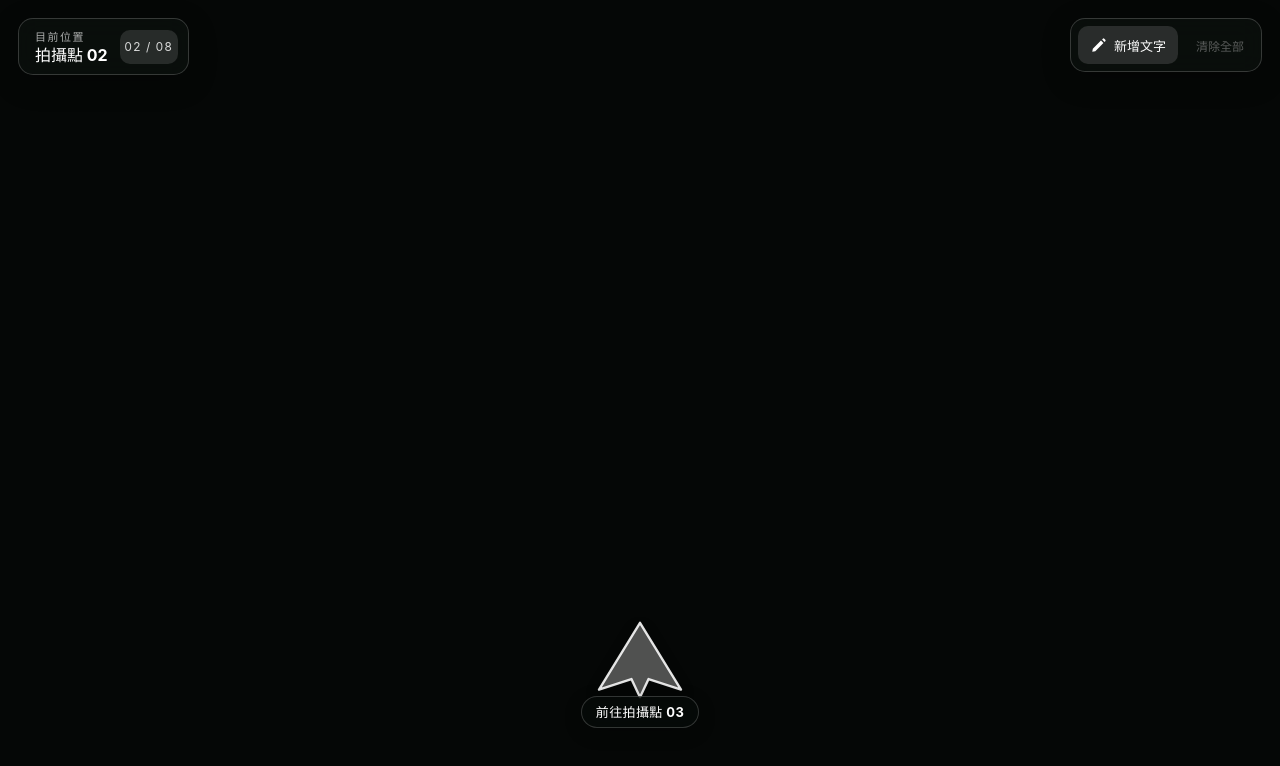
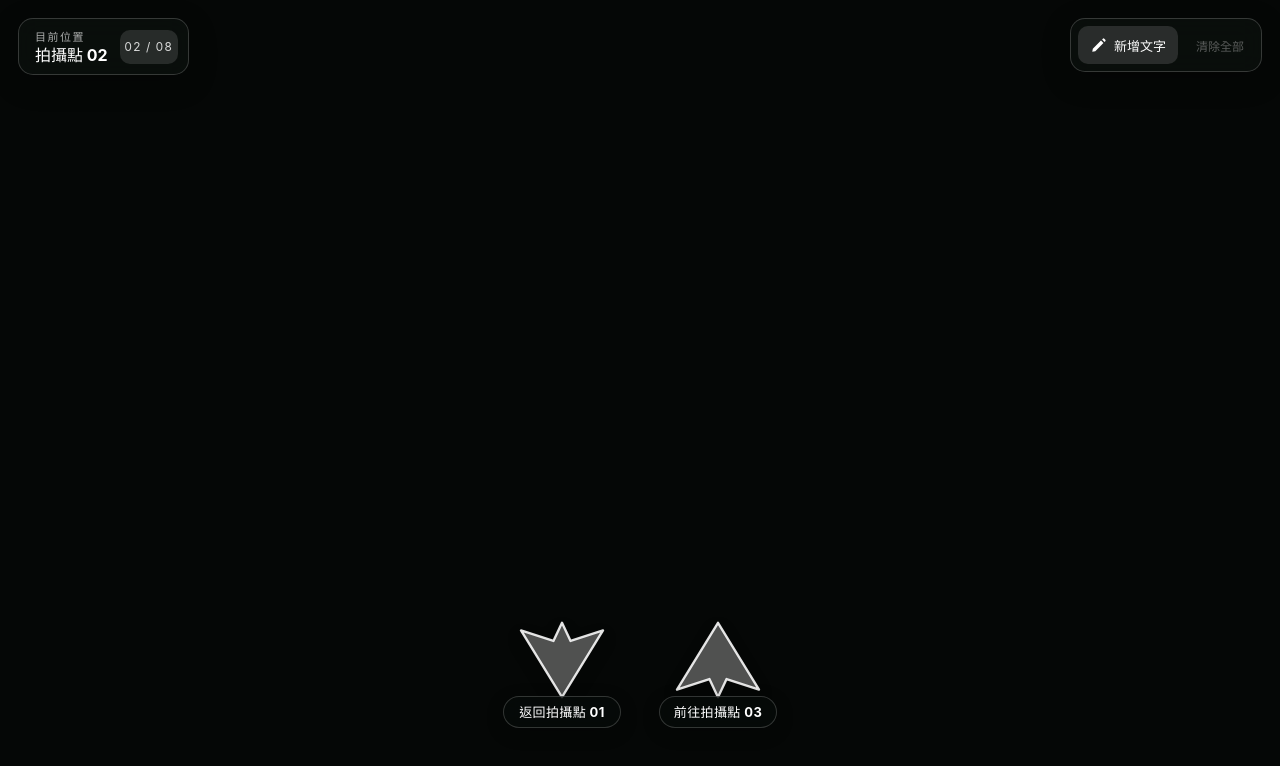
Before and after one commit to ryan8252/library-360-viewer, a website built with Vite: page index.html in a window 1280 px wide. Both pictures are taken after a click on the button "前往拍攝點 02". Built offline with nearby package versions, Linux system fonts and the light colour scheme; what @photo-sphere-viewer/core, @photo-sphere-viewer/markers-plugin would draw is missing.

Commit message:
Add previous-scene navigation to panorama tour

```diff
--- a/index.html
+++ b/index.html
@@ -61,6 +61,24 @@
         <kbd>Esc</kbd>
         取消
       </div>
+
+      <button
+        id="previous-scene"
+        class="navigation-hotspot navigation-hotspot--previous"
+        type="button"
+        aria-label="上一個地點：拍攝點 08"
+      >
+        <svg class="navigation-hotspot__arrow" viewBox="0 0 100 86" aria-hidden="true">
+          <path
+            class="navigation-hotspot__shape"
+            d="M50 4 93 74 59 63 50 82 41 63 7 74Z"
+            transform="rotate(180 50 43)"
+          />
+        </svg>
+        <span id="previous-scene-label" class="navigation-hotspot__label">
+          返回拍攝點 08
+        </span>
+      </button>
 
       <button
         id="next-scene"
--- a/src/main.js
+++ b/src/main.js
@@ -22,6 +22,8 @@ const scenes = Array.from({ length: 8 }, (_, index) => {
 const viewerContainer = document.querySelector('#viewer');
 const currentSceneElement = document.querySelector('#current-scene');
 const sceneCounterElement = document.querySelector('#scene-counter');
+const previousSceneButton = document.querySelector('#previous-scene');
+const previousSceneLabel = document.querySelector('#previous-scene-label');
 const nextSceneButton = document.querySelector('#next-scene');
 const nextSceneLabel = document.querySelector('#next-scene-label');
 const annotationModeButton = document.querySelector('#annotation-mode');
@@ -39,6 +41,8 @@ if (
   !viewerContainer
   || !currentSceneElement
   || !sceneCounterElement
+  || !previousSceneButton
+  || !previousSceneLabel
   || !nextSceneButton
   || !nextSceneLabel
   || !annotationModeButton
@@ -109,6 +113,10 @@ function getNextSceneIndex(index) {
   return (index + 1) % scenes.length;
 }
 
+function getPreviousSceneIndex(index) {
+  return (index - 1 + scenes.length) % scenes.length;
+}
+
 function getTotalAnnotationCount() {
   return annotationsByScene.reduce((total, annotations) => total + annotations.length, 0);
 }
@@ -116,11 +124,14 @@ function getTotalAnnotationCount() {
 function updateTourInterface() {
   const currentScene = scenes[currentSceneIndex];
   const nextScene = scenes[getNextSceneIndex(currentSceneIndex)];
+  const previousScene = scenes[getPreviousSceneIndex(currentSceneIndex)];
   const currentNumber = String(currentSceneIndex + 1).padStart(2, '0');
   const totalNumber = String(scenes.length).padStart(2, '0');
 
   currentSceneElement.textContent = currentScene.name;
   sceneCounterElement.textContent = `${currentNumber} / ${totalNumber}`;
+  previousSceneLabel.textContent = `返回${previousScene.name}`;
+  previousSceneButton.setAttribute('aria-label', `上一個地點：${previousScene.name}`);
   nextSceneLabel.textContent = `前往${nextScene.name}`;
   nextSceneButton.setAttribute('aria-label', `前往${nextScene.name}`);
 }
@@ -223,12 +234,11 @@ function resetAnnotationEditorState() {
   viewer.startKeyboardControl();
 }
 
-async function goToNextScene() {
+async function changeScene(nextSceneIndex, activeButton) {
   if (isChangingScene) {
     return;
   }
 
-  const nextSceneIndex = getNextSceneIndex(currentSceneIndex);
   const nextScene = scenes[nextSceneIndex];
 
   setAnnotationPlacementMode(false);
@@ -237,8 +247,9 @@ async function goToNextScene() {
 
   isChangingScene = true;
   nextSceneButton.disabled = true;
+  previousSceneButton.disabled = true;
   annotationModeButton.disabled = true;
-  nextSceneButton.classList.add('is-loading');
+  activeButton.classList.add('is-loading');
   viewerContainer.setAttribute('aria-busy', 'true');
 
   try {
@@ -260,8 +271,9 @@ async function goToNextScene() {
   } finally {
     isChangingScene = false;
     nextSceneButton.disabled = false;
+    previousSceneButton.disabled = false;
     annotationModeButton.disabled = false;
-    nextSceneButton.classList.remove('is-loading');
+    activeButton.classList.remove('is-loading');
     viewerContainer.removeAttribute('aria-busy');
     renderSceneAnnotations();
   }
@@ -393,6 +405,11 @@ document.addEventListener('keydown', (event) => {
 });
 
 viewer.addEventListener('ready', renderSceneAnnotations, { once: true });
-nextSceneButton.addEventListener('click', goToNextScene);
+nextSceneButton.addEventListener('click', () => {
+  changeScene(getNextSceneIndex(currentSceneIndex), nextSceneButton);
+});
+previousSceneButton.addEventListener('click', () => {
+  changeScene(getPreviousSceneIndex(currentSceneIndex), previousSceneButton);
+});
 updateTourInterface();
 updateAnnotationToolbar();
--- a/src/style.css
+++ b/src/style.css
@@ -91,7 +91,7 @@ button {
   position: absolute;
   z-index: 20;
   bottom: max(72px, calc(env(safe-area-inset-bottom) + 66px));
-  left: 50%;
+  left: calc(50% + 78px);
   display: grid;
   width: 150px;
   padding: 0;
@@ -103,6 +103,10 @@ button {
   cursor: pointer;
   transform: translateX(-50%);
   -webkit-tap-highlight-color: transparent;
+}
+
+.navigation-hotspot--previous {
+  left: calc(50% - 78px);
 }
 
 .navigation-hotspot__arrow {
```
